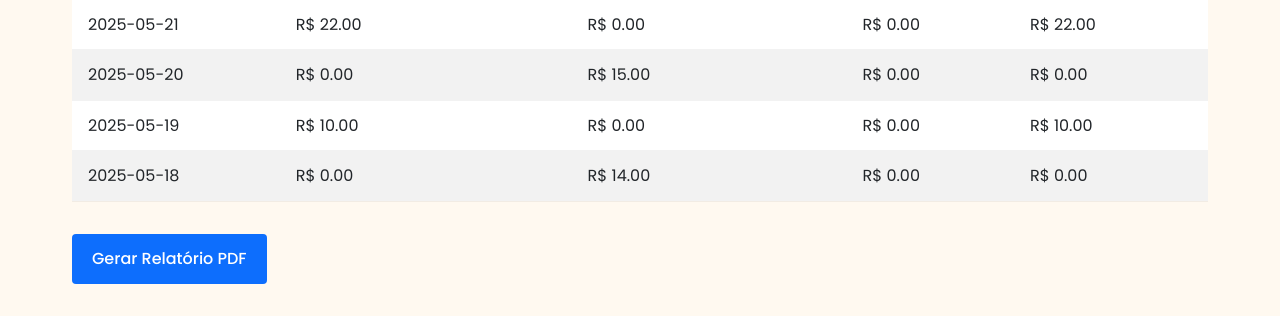
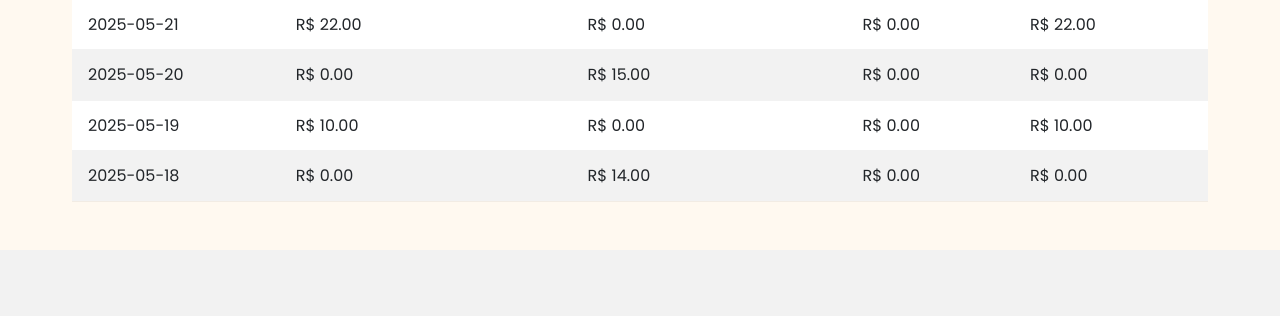
Before and after one commit to pauloarm/Padaria, a Flask app: page /historico_caixa in a window 1280 px wide. Shown: the part 784-1100 px from the top of the page. After the commit the page ends 1034 px from the top, so only its background shows below. Run offline with Flask 3, Linux system fonts and the light colour scheme; a user stored in the database is signed in; data comes from the database, SQL or seed files in the repository; some libraries are stand-ins or nearby versions.

Commit message:
retirada de um botão de relatorio

```diff
--- a/templates/historico_caixa.html
+++ b/templates/historico_caixa.html
@@ -26,5 +26,5 @@
     </tbody>
 </table>
 
-<a href="{{ url_for('gerar_relatorio', tipo='historico_caixa') }}" class="btn btn-primary mt-3">Gerar Relatório PDF</a>
+<!--<a href="{{ url_for('gerar_relatorio', tipo='historico_caixa') }}" class="btn btn-primary mt-3">Gerar Relatório PDF</a> !-->
 {% endblock %}
```
